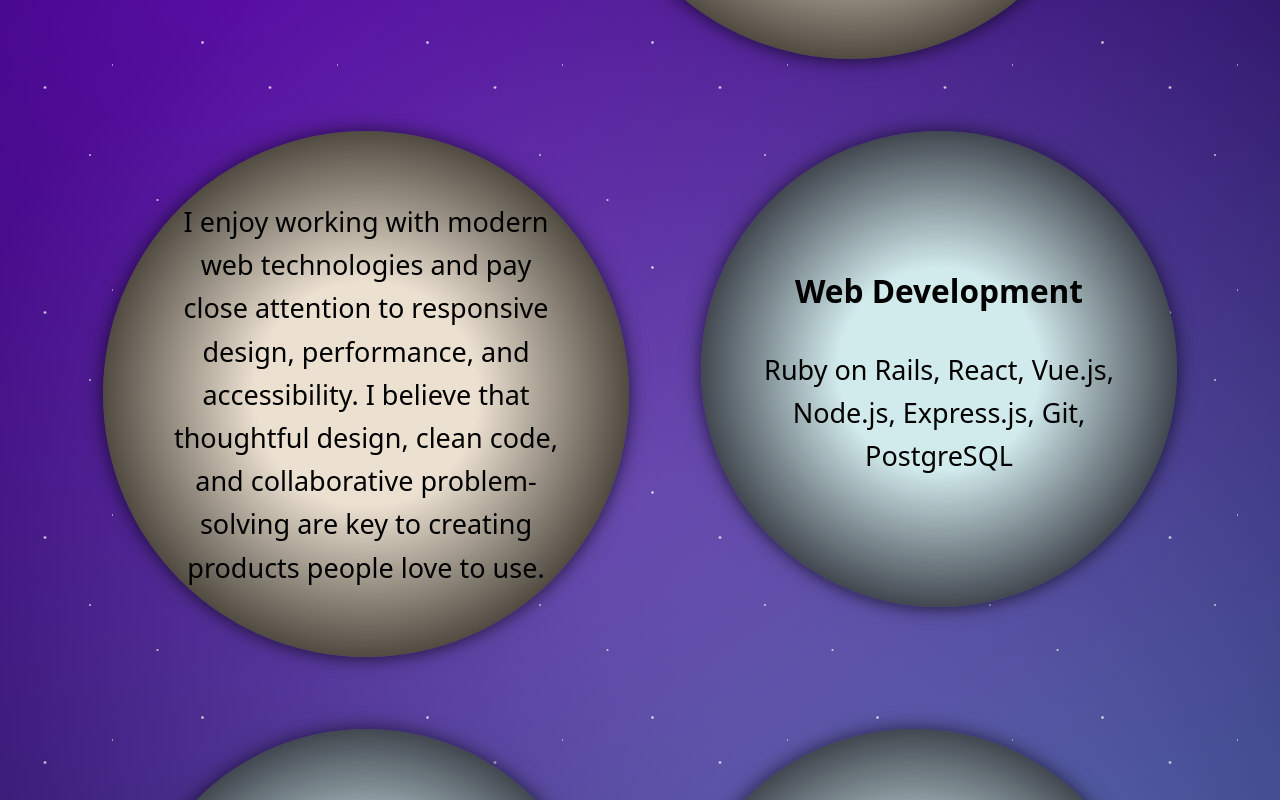
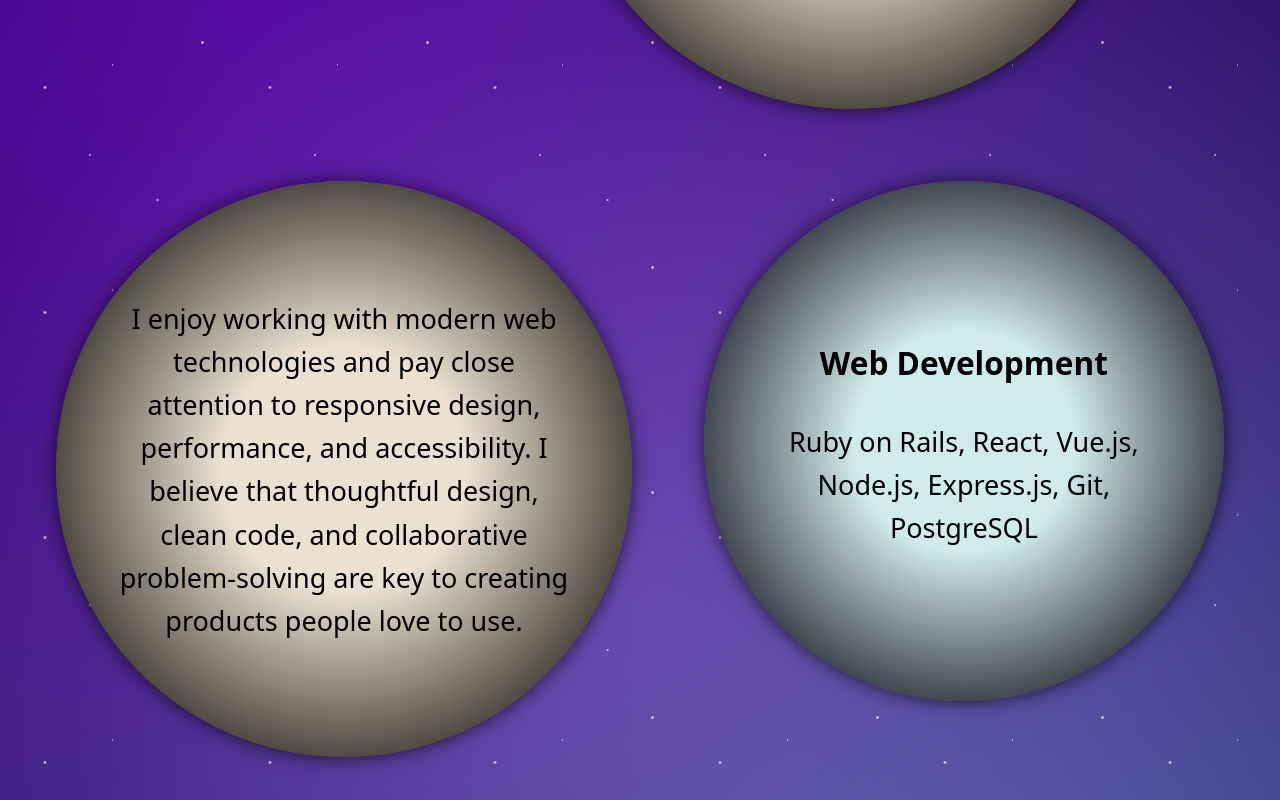
Before and after one commit to authorminator/rayz_portfolio_space, a React (Vite) app: page / in a window 1280 px wide. Shown: the part 880-1680 px from the top of the page. Built offline with nearby package versions, Linux system fonts and the light colour scheme.

Commit message:
planets styled in master branch4

```diff
--- a/src/components/About.css
+++ b/src/components/About.css
@@ -94,13 +94,13 @@
 }
 
 .width-350 {
-  max-width: 350px;
-  height: 350px;
+  max-width: 21.875rem;
+  height: 21.875rem;
 }
 
 .width-400 {
-  max-width: 400px;
-  height: 400px;
+  max-width: 25rem;
+  height: 25rem;
 }
 
 .contact-info {
```
